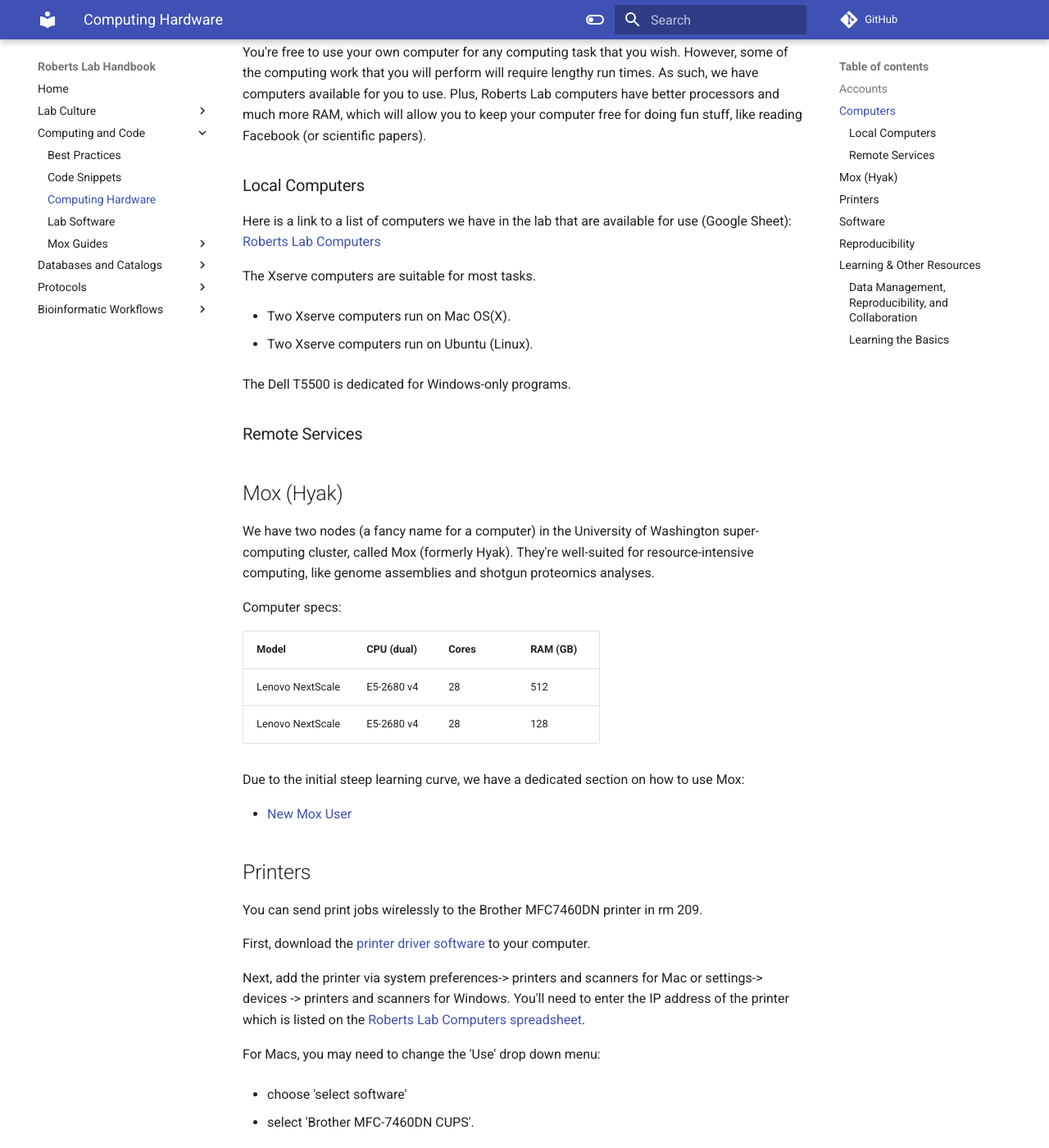
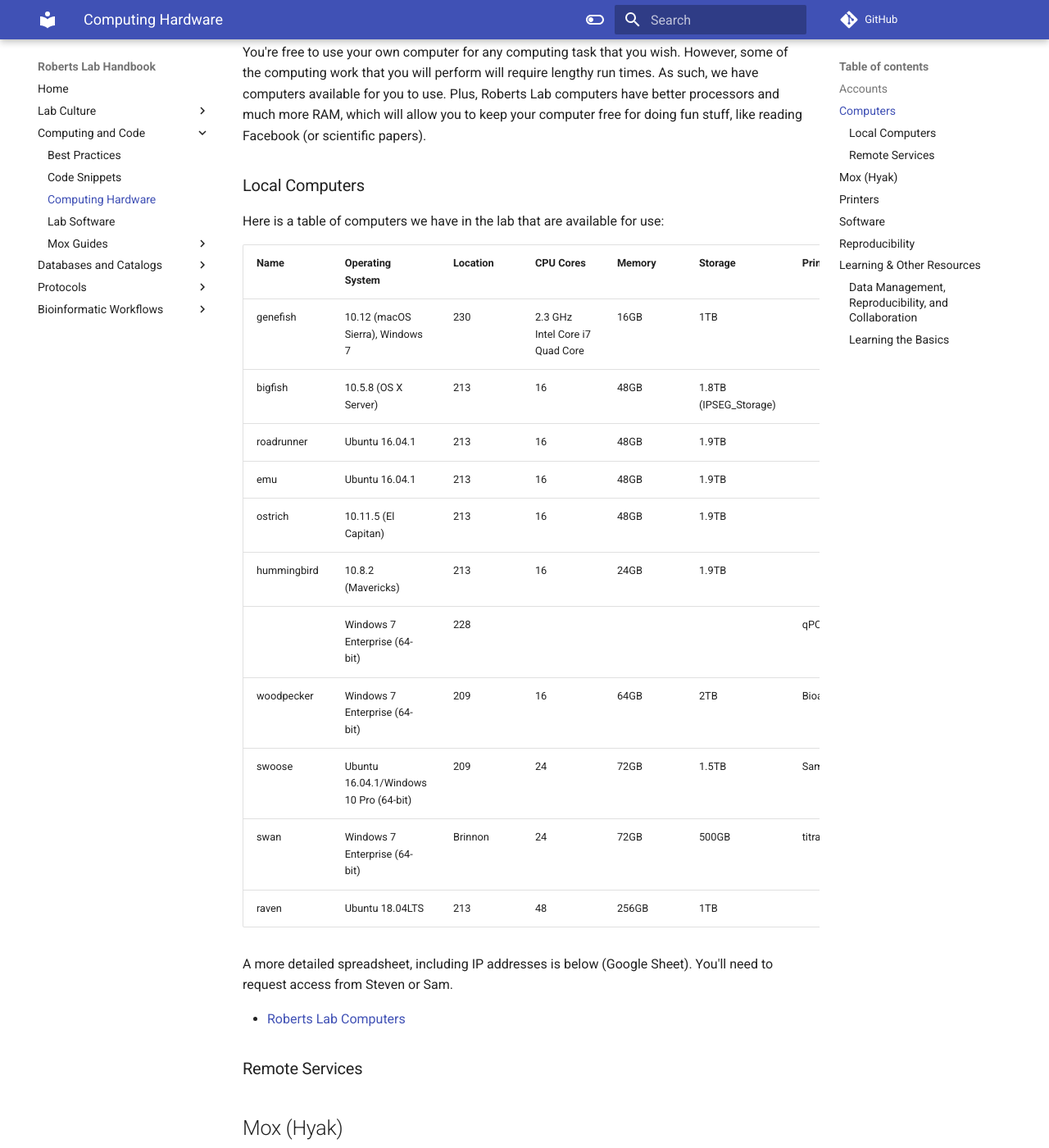
Before and after one commit to RobertsLab/resources, an MkDocs documentation site: the page built from docs/Computing-Hardware.md, in a window 1280 px wide and 1400 px high, scrolled down 649 px. Shown: the whole window at 82% size. Built offline with MkDocs 1.6.1 and Material for MkDocs 9.7.7, drawn with Linux system fonts in a browser that asks for light colours; comment, search, counter and statistics services are not loaded.

Commit message:
add table of local computers

```diff
--- a/docs/Computing-Hardware.md
+++ b/docs/Computing-Hardware.md
@@ -19,15 +19,26 @@ You're free to use your own computer for any computing task that you wish. Howev
 
 ### Local Computers
 
-Here is a link to a list of computers we have in the lab that are available for use (Google Sheet): [Roberts Lab Computers](https://docs.google.com/spreadsheets/d/1mtIITcjqZVEQtynYZFdOdx51uXTiXP7Jvvzv_SnWCDY/edit?usp=sharing)
+Here is a table of computers we have in the lab that are available for use:
 
-The Xserve computers are suitable for most tasks.
+| Name        | Operating System                       | Location | CPU Cores                       | Memory          | Storage               | Primary Use                              | External Drives |
+|-------------|----------------------------------------|----------|---------------------------------|-----------------|-----------------------|------------------------------------------|-----------------|
+| genefish    | 10.12 (macOS Sierra), Windows 7        | 230      | 2.3 GHz Intel Core i7 Quad Core | 16GB            | 1TB                   |                                          |                 |
+| bigfish     | 10.5.8 (OS X Server)                   | 213      | 16                              | 48GB            | 1.8TB (IPSEG_Storage) |                                          |                 |
+| roadrunner  | Ubuntu 16.04.1                         | 213      | 16                              | 48GB            | 1.9TB                 |                                          |                 |
+| emu         | Ubuntu 16.04.1                         | 213      | 16                              | 48GB            | 1.9TB                 |                                          |                 |
+| ostrich     | 10.11.5 (El Capitan)                   | 213      | 16                              | 48GB            | 1.9TB                 |                                          |                 |
+| hummingbird | 10.8.2 (Mavericks)                     | 213      | 16                              | 24GB            | 1.9TB                 |                                          | 1.5TB           |
+|             | Windows 7 Enterprise (64-bit)          | 228      |                                 |                 |                       | qPCR                                     |                 |
+| woodpecker  | Windows 7 Enterprise (64-bit)          | 209      | 16                              | 64GB            | 2TB                   | Bioanalyzer;NanoDrop;NanoPore;proteomics |                 |
+| swoose      | Ubuntu 16.04.1/Windows 10 Pro (64-bit) | 209      | 24                              | 72GB            | 1.5TB                 | Sam                                      | 8TB             |
+| swan        | Windows 7 Enterprise (64-bit)          | Brinnon  | 24                              | 72GB            | 500GB                 | titrator                                 |                 |
+| raven       | Ubuntu 18.04LTS                        | 213      | 48                              | 256GB           | 1TB                   |                                          | 2 x 1TB         |
 
-  - Two Xserve computers run on Mac OS(X).
 
-  - Two Xserve computers run on Ubuntu (Linux).
+A more detailed spreadsheet, including IP addresses is below (Google Sheet). You'll need to request access from Steven or Sam.
 
-The Dell T5500 is dedicated for Windows-only programs.
+- [Roberts Lab Computers](https://docs.google.com/spreadsheets/d/1mtIITcjqZVEQtynYZFdOdx51uXTiXP7Jvvzv_SnWCDY/edit?usp=sharing)
 
 ### Remote Services
 
```
